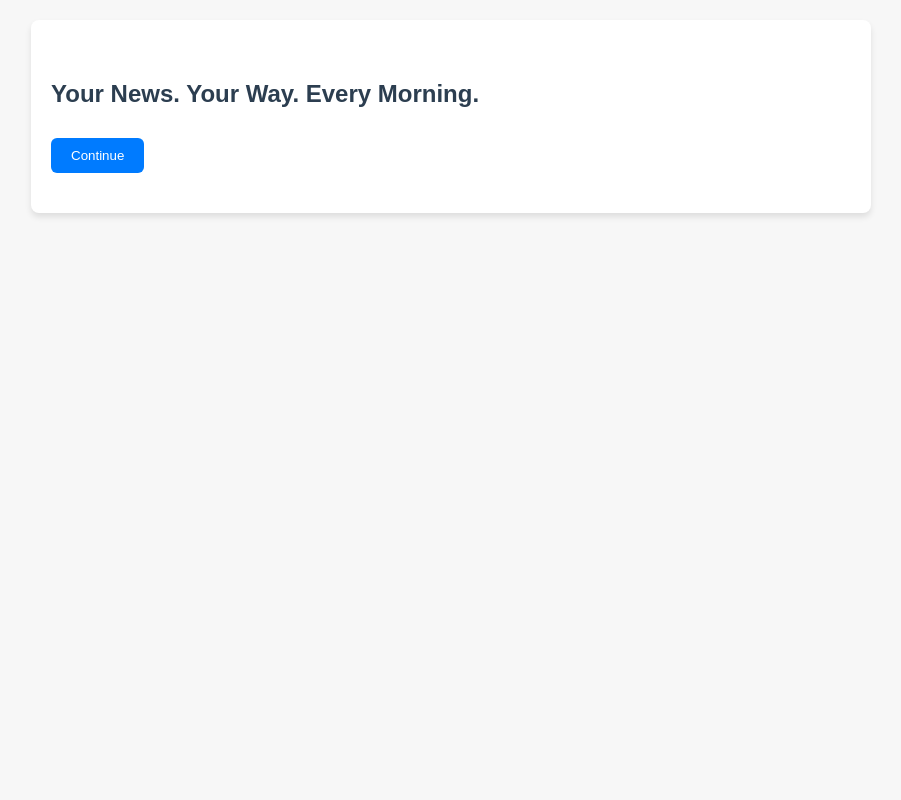
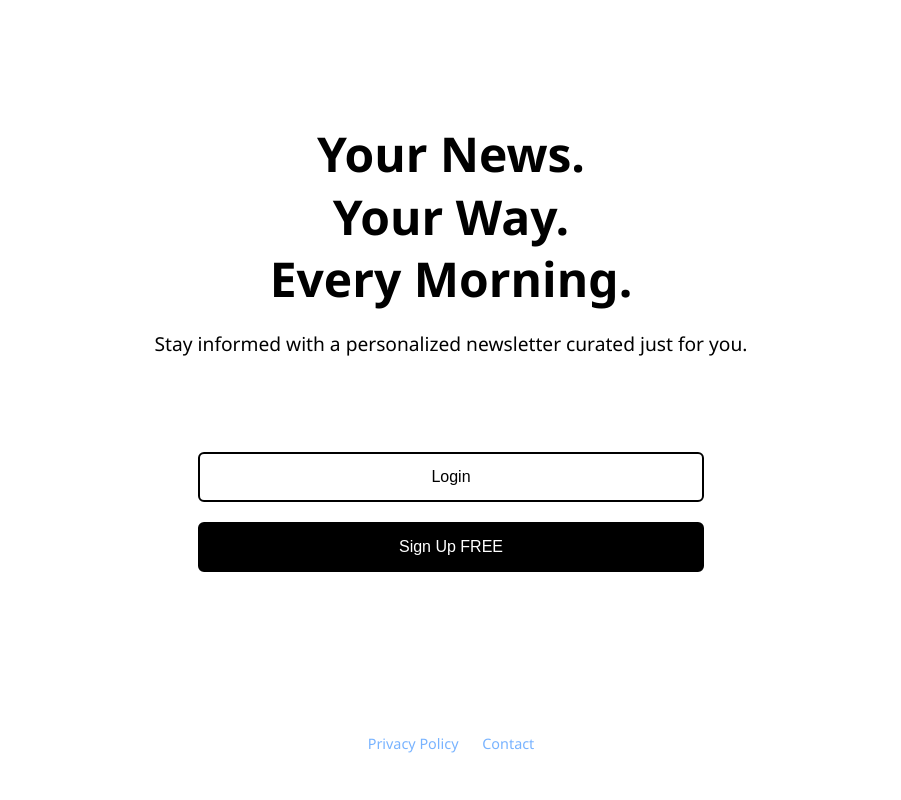
Before and after one commit to rahilgoel/daily-paper, a plain HTML site: page public/index.html in a window 1280 px wide. Shown: the whole page, without its empty margins (189-1090 px from the left). Drawn offline with Linux system fonts and the light colour scheme.

Commit message:
Updated UI and added privacy and contact screens

```diff
--- a/public/index.html
+++ b/public/index.html
@@ -3,19 +3,31 @@
 <head>
   <meta charset="UTF-8" />
   <meta name="viewport" content="width=device-width, initial-scale=1.0"/>
-  <title>Your News</title>
+  <title>Daily Paper</title>
   <link rel="stylesheet" href="styles.css" />
 </head>
 <body>
-  <section class="landing">
-    <h1>Your News. Your Way. Every Morning.</h1>
-    <button onclick="goToLogin()">Continue</button>
+  <main class="main-content">
+  <section class="hero">
+    <h1 class="fade-in">Your News.<br>Your Way.<br>Every Morning.</h1>
+    <p class="fade-in delay-1">Stay informed with a personalized newsletter curated just for you.</p>
   </section>
+  <div class="auth-buttons">
+    <button onclick="window.location.href='login.html'" class="auth-btn">Login</button>
+    <button onclick="window.location.href='register.html'" class="auth-btn-signup">Sign Up FREE</button>
+  </div>
+  <script src="animations.js"></script>
+</main>
 
-  <script>
-    function goToLogin() {
-      window.location.href = "register.html";
-    }
-  </script>
+<footer class="footer">
+  <!-- Privacy Footer -->
+      <a href="privacy.html">Privacy Policy</a>
+      <a href="contact.html">Contact</a>
+    </p>
+  </footer>
+
+  </body>
+  </html>
+
 </body>
 </html>
--- a/public/styles.css
+++ b/public/styles.css
@@ -1,74 +1,153 @@
 body {
-    font-family: Arial, sans-serif;
   margin: 0;
   padding: 0;
-    background-color: #f7f7f7;
-    color: #333;
+  font-family: 'Segoe UI', sans-serif;
+  background-color: white;
+  height: 100vh;
+  color: black;
+  display: flex;
+  flex-direction: column;
+  justify-content: center;
+  align-items: center;
+  overflow: hidden;
+  position: relative;
 }
 
-  section {
-    padding: 40px 20px;
-    max-width: 800px;
-    margin: 0 auto;
-    background-color: #fff;
-    margin-top: 20px;
-    border-radius: 8px;
-    box-shadow: 0 4px 6px rgba(0,0,0,0.1);
+.auth-buttons {
+  /* position: fixed; */
+  /* bottom: 30px; */
+  /* left: 50%; */
+  /* transform: translateX(-50%); */
+  width: 100%;
+  display: flex;
+  flex-direction: column;
+  align-items: center;
+  gap: 20px;
+  padding: 10%;
 }
 
-  h1, h2 {
-    color: #2c3e50;
+.auth-btn {
+  width: 80%;
+  padding: 14px;
+  background-color: transparent;
+  border: 2px solid black;
+  color: black;
+  font-size: 1rem;
+  border-radius: 6px;
+  cursor: pointer;
+  transition: background-color 0.3s, color 0.3s;
 }
 
-  input[type="email"], input[type="text"] {
-    padding: 12px;
-    margin-top: 10px;
-    margin-bottom: 20px;
-    width: 100%;
-    box-sizing: border-box;
-    border: 1px solid #ccc;
+
+.auth-btn-signup {
+  width: 80%;
+  padding: 14px;
+  background-color: black;
+  border: 2px solid black;
+  color: white;
+  font-size: 1rem;
   border-radius: 6px;
+  cursor: pointer;
+  transition: background-color 0.3s, color 0.3s;
 }
 
-  button {
-    background-color: #007bff;
-    color: #fff;
-    padding: 10px 20px;
-    border: none;
-    border-radius: 6px;
-    cursor: pointer;
-    margin-top: 10px;
+
+
+.main-content{
+  flex: 1;
+  display: flex;
+  flex-direction: column;
+  justify-content: center;
+  align-items: center;
 }
 
-  .preview-cards, .topics {
-    display: flex;
-    flex-wrap: wrap;
-    gap: 10px;
-    margin-top: 20px;
+.footer{
+  text-align: center;
+  padding: 15px 0;
+  background: transparent;
+  /* color: #ccc; */
+  font-size: 0.9rem;
 }
 
-  .card, .topics button {
-    background-color: #ecf0f1;
-    padding: 10px 15px;
-    border-radius: 6px;
-    border: none;
-    cursor: pointer;
+.footer a {
+  color: #78b3ff;
+  text-decoration: none;
+  margin: 0 10px;
 }
 
-  .topics button:hover, button:hover {
-    background-color: #0056b3;
-    color: #fff;
+.footer a:hover {
+  text-decoration: underline;
 }
 
-  .how-it-works p {
-    margin: 5px 0;
-    font-style: italic;
+.background {
+  position: absolute;
+  width: 100%;
+  height: 100%;
+  background: radial-gradient(circle at top right, #4f94d4 10%, transparent 70%);
+  z-index: 0;
+  animation: float 10s infinite alternate;
 }
 
-  .sample-news p {
-    margin: 4px 0;
+@keyframes float {
+  from {
+    transform: translateY(0px);
+  }
+  to {
+    transform: translateY(20px);
+  }
 }
 
-  .confirmation {
+.hero {
+  z-index: 1;
   text-align: center;
+  padding: 0 20px;
 }
+
+h1 {
+  font-size: 3rem;
+  line-height: 1.3;
+  margin-bottom: 1rem;
+}
+
+p {
+  font-size: 1.2rem;
+  margin-bottom: 2rem;
+}
+
+.cta-button {
+  display: inline-block;
+  background: #ff7e5f;
+  color: white;
+  padding: 14px 32px;
+  border-radius: 50px;
+  font-size: 1rem;
+  text-decoration: none;
+  transition: all 0.3s ease;
+  box-shadow: 0 8px 24px rgba(0, 0, 0, 0.2);
+}
+
+.cta-button:hover {
+  background: #feb47b;
+  transform: scale(1.05);
+}
+
+/* Animations */
+.fade-in {
+  opacity: 0;
+  transform: translateY(20px);
+  animation: fadeInUp 1s forwards;
+}
+
+.fade-in.delay-1 {
+  animation-delay: 0.5s;
+}
+.fade-in.delay-2 {
+  animation-delay: 1s;
+}
+
+@keyframes fadeInUp {
+  to {
+    opacity: 1;
+    transform: translateY(0);
+  }
+}
```
Also changed, not shown: public/contact.html (added, +14 -0 lines), public/login.html (+34 -1 lines), public/preferences.html (+26 -0 lines), public/privacy.html (added, +14 -0 lines), public/register.html (+4 -1 lines). Lines whose indentation alone changed are shown as unchanged.
